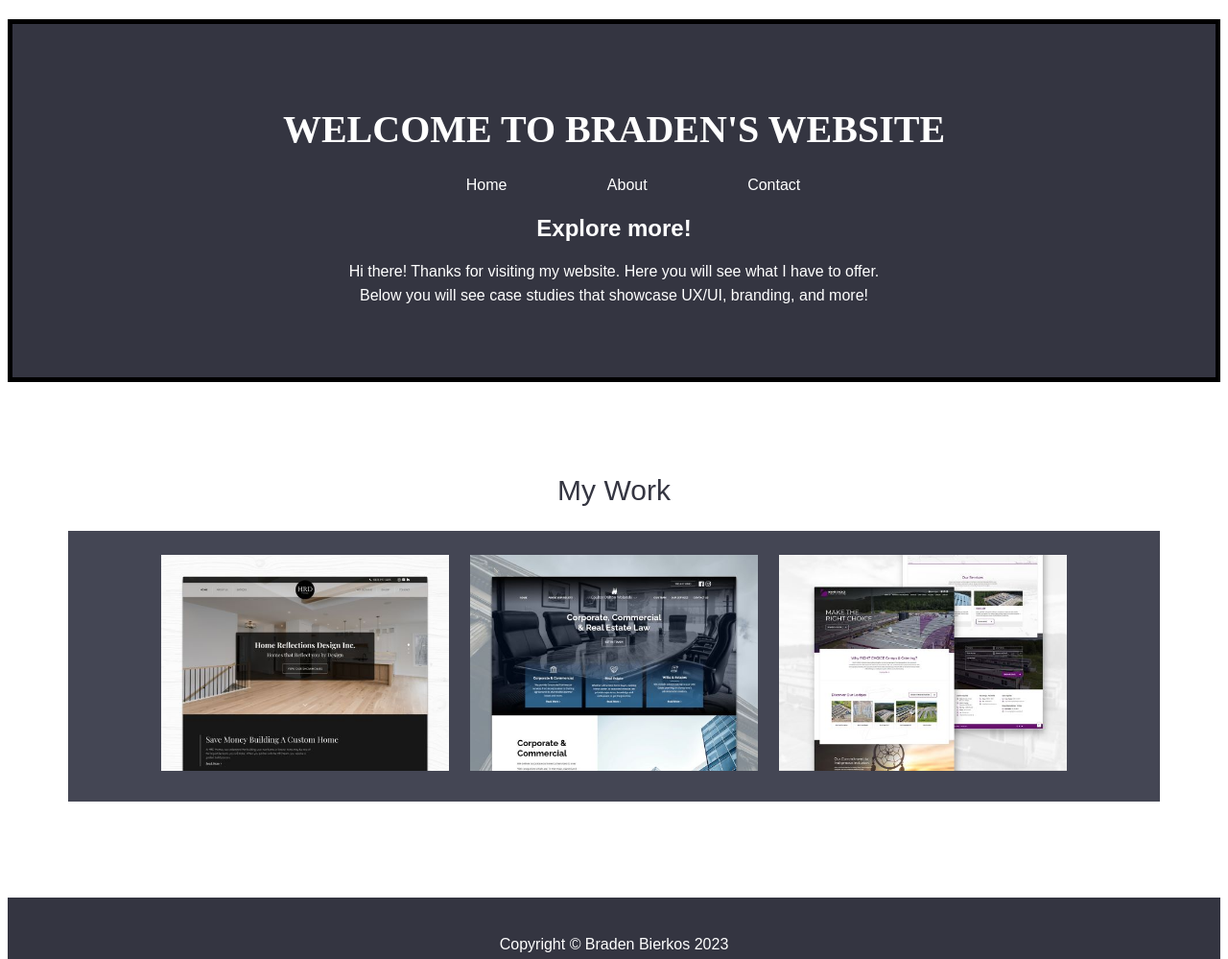
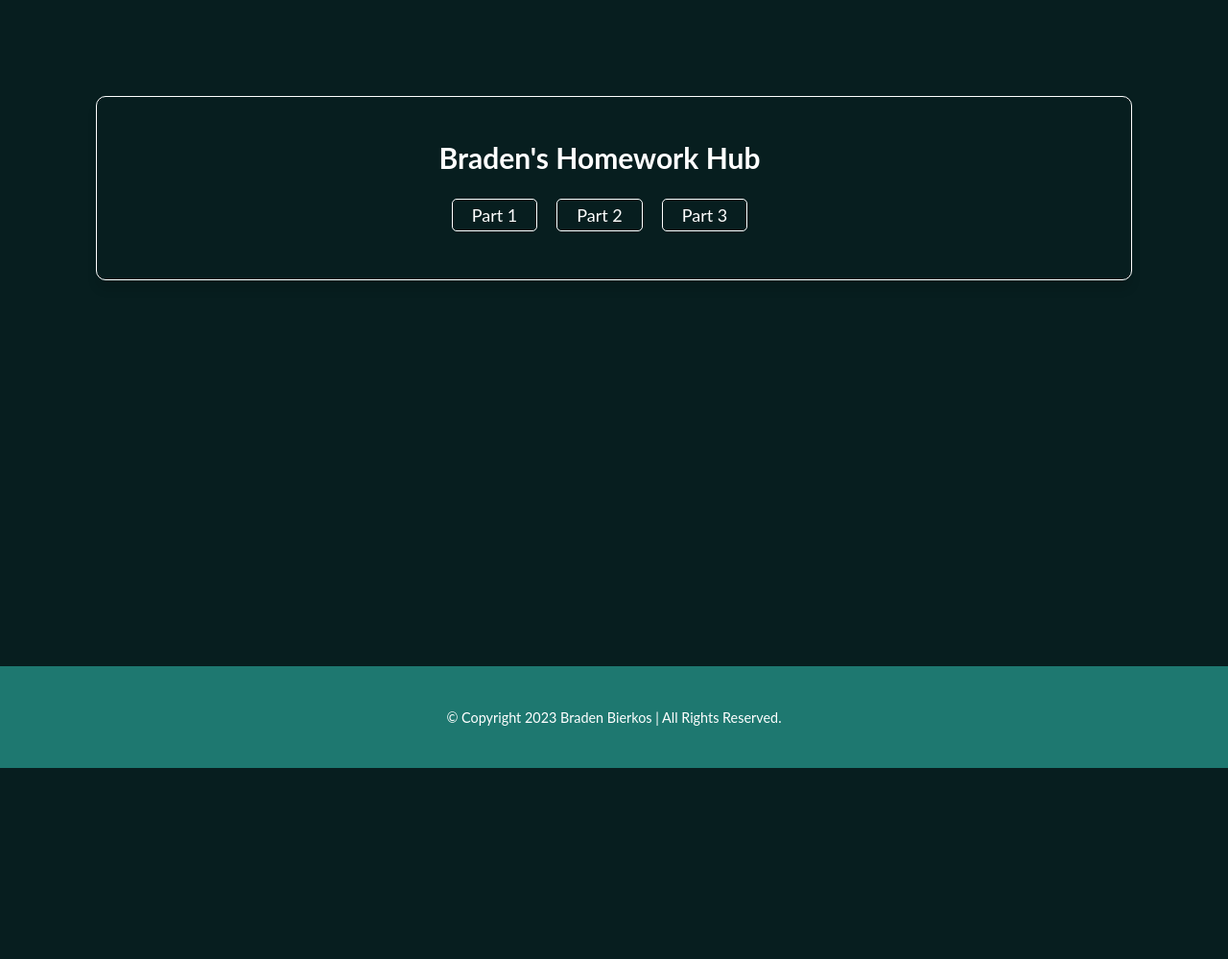
Before and after one commit to BradenBierkos/bradenbierkos.github.io, a plain HTML site: page index.html in a window 1280 px wide. Shown: the top 999 px of the page at 96% size. After the commit the page ends 800 px from the top, so only its background shows below. Drawn offline with Linux system fonts and the light colour scheme.

Commit message:
New Homework Hub

```diff
--- a/index.html
+++ b/index.html
@@ -1,36 +1,27 @@
-<!doctype html>
-<html lang='en'>
+<!DOCTYPE html>
+<html lang="en">
 <head>
-    <link rel="stylesheet" href="style.css">
+    <link rel="stylesheet" type="text/css" href="style/grid.css">
+    <link rel="stylesheet" type="text/css" href="style.css">
 </head>
-
 <body>
-    <div id="header"> <!-- This section contains the website header, introduction, and navigation -->
-        <section id="topbox">
-            <h1>Welcome to Braden's Website</h1>
-            <ul>
-                <a href="index.html">Home</a>
-                <a href="about.html">About</a>
-                <a href="contact.html">Contact</a>
-            </ul>
-            <h2>Explore more!</h2>
-            <p>Hi there! Thanks for visiting my website. Here you will see what I have to offer. <br> Below you will see case studies that showcase UX/UI, branding, and more!</p>
-        </section>
-    </div>
-    <div id="mywork">
-    	<p>My Work</p>
-    </div>
-    <div id="image-section"> <!-- This section is the image block -->
-        <table>
-            <tr>
-                <td><a href="#"><img src="images/Work1.jpg" width="300" height="225" alt="Work1"></a></td>
-                <td><a href="#"><img src="images/Work2.jpg" width="300" height="225" alt="Work2"></a></td>
-                <td><a href="#"><img src="images/Work3.jpg" width="300" height="225" alt="Work3"></a></td>
-            </tr>
-        </table>
-    </div>
+    <header>
+        <!-- Header content here -->
+    </header>
+    <main>
+        <div id="topbox">
+            <h2>Braden's Homework Hub</h2>
+            <span>
+                <ul class="part-links">
+                    <li><a href="DESN340_P1_Part1_BierkosBraden/index.html">Part 1</a></li>
+                    <li><a href="DESN340_P1_Part2_BierkosBraden/index.html">Part 2</a></li>
+                    <li><a href="DESN340_P1_Part3_BierkosBraden/index.html">Part 3</a></li>
+                </ul>
+            </span>
+        </div>
+    </main>
     <footer>
-        <p style="text-align: center;">Copyright © Braden Bierkos 2023</p>
+        <p>&copy; Copyright 2023 Braden Bierkos | All Rights Reserved.</p>
     </footer>
 </body>
 </html>
--- a/style.css
+++ b/style.css
@@ -1,81 +1,96 @@
-/* This CSS code begins with some basic text style */
-#mywork {
-    color: rgb(52,53,65);
-    text-align: center;
-    font-size: 30px;
-    font-weight: 400;
+/* Braden's Website Style Sheet */
+
+/* Colour Palette:
+Dark Blue: rgb(7,30,31)
+Turqoise: rgb(30,120,112)
+Light Turqoise: rgb(106,146,137)
+Red: rgb(237,47,54)
+*/
+
+/* The below CSS sets background color for the entire body */
+
+body {
+	background-color: rgb(7,30,31);
+    display: flex;
+    flex-direction: column;
+    min-height: 100vh; /* 100% of the viewport height */
+    margin: 0;
+    padding: 0;
 }
 
-body {
-    font-family: Arial, sans-serif;
-    line-height: 25px;
+main {
+    flex-grow: 1;
+    display: flex;
+    flex-direction: column;
 }
 
-h1 {
-    font-family: initial;
-    text-transform: uppercase;
-    font-size: 40px;
+#topbox {
+	margin: 100px;
+	padding: 20px 50px 50px 20px;
+	background-color: rgb(7,30,31);
+	border: 1px solid white;
+	border-radius: 10px;
+	box-shadow: 0 10px 10px rgba(0, 0, 0, 0.1);
 }
 
-/* The section below is the style for the text below navigation (about page content) */
-#about-content {
-    color: black; /* Set the text color to black */
+footer {
+    background-color: rgb(30, 120, 112);
+    color: white;
+    padding: 30px;
+    font-size: 90%;
+    font-family: 'Lato', sans-serif;
     text-align: center;
-    padding: 20px;
 }
 
-/* The section below is the style for the topbox section*/
-#topbox {
-    background-color: rgb(52, 53, 65);
-    border: 5px solid black;
-    margin: 20px auto 100px auto;
+/* Text setup */
+
+h1 {
+	font-family: 'Lato', sans-serif;
+	font-size: 60px;
 	text-align: center;
-    padding: 5vmax;
 	color: white;
-    height: 30vh;
 }
 
-/* The section below is the style for the topbox navigation section*/
-#topbox a{
-    display: inline;
-    margin: 50px;
+h2 {
+	font-family: 'Lato', sans-serif;
+	font-size: 30px;
+	text-align: center;
+	color: white;
+}
+
+a {
+	font-family: 'Lato', sans-serif;
+	font-size: 18px;
 	color: white;
 	text-decoration: none;
 }
 
-/* The section below is the style for the topbox navigation item hover effects*/
-#topbox a:hover{
-    text-decoration: underline;
-    color: lightblue;
+/* Style for the part links */
+.part-links {
+    list-style: none;
+    margin: 0;
+    padding: 0;
+    display: flex; /* Displays list items horizontally */
+    justify-content: center; /* Items centred horizontally */
 }
 
-/* The section below is the style for the image section*/
-#image-section {
-    background-color: rgb(68, 70, 84);
-    margin: 20px auto 100px auto; /* Center the section horizontally */
-    width: 90%;
-    height: auto;
-    padding: 1vmax;
-    box-sizing: border-box;
-    display: flex;
-    justify-content: center;
-    align-items: center;
+.part-links li {
+    margin: 0 10px; /* Spacing between the links */
 }
 
-/* The section below allows space between each image */
-#image-section table td {
-    padding: 10px;
-    text-align: center;
+.part-links a {
+    display: block;
+    padding: 5px 20px;
+    border: 1px solid white; /* Add a white border */
+    color: white; /* Set the text color to white */
+    background-color: rgb(7, 30, 31); /* Set the background color */
+    text-decoration: none;
+    transition: background-color 0.3s, color 0.3s; /* Smooth transition */
+     border-radius: 5px;
 }
 
-#image-section table img {
-    max-width: 100%;
-    height: auto;
+/* Hover effect */
+.part-links a:hover {
+    background-color: white;
+    color: rgb(7, 30, 31);
 }
-
-footer {
-    text-align: center;
-    padding: 20px 0;
-    background-color: rgb(52, 53, 65);
-    color: white;
-}
```
Also changed, not shown: about.html (deleted, +0 -32 lines), contact.html (deleted, +0 -40 lines), images/Profile.jpg (deleted), images/Work1.jpg (deleted), images/Work2.jpg (deleted), images/Work3.jpg (deleted), images/background.jpg (deleted). Lines whose indentation alone changed are shown as unchanged.
